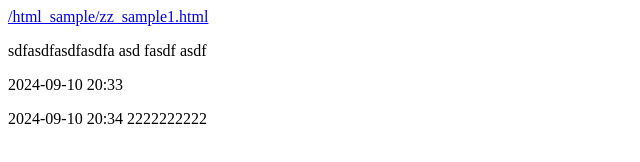
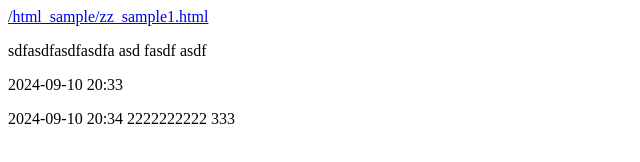
Before and after one commit to illeesam/23jsonToHtml_simple, a plain HTML site: page index.html in a window 1280 px wide. Shown: the full height of the page, 0-640 px from the left. Drawn offline with Linux system fonts and the light colour scheme.

Commit message:
Update index.html

```diff
--- a/index.html
+++ b/index.html
@@ -7,6 +7,6 @@
     <p><a href="/html_sample/zz_sample1.html" target="_blank">/html_sample/zz_sample1.html</a></p>
     sdfasdfasdfasdfa asd fasdf asdf
     <p> 2024-09-10 20:33 </p>
-    <p> 2024-09-10 20:34 2222222222 </p>
+    <p> 2024-09-10 20:34 2222222222 333 </p>
 </body>
 <form>
```
